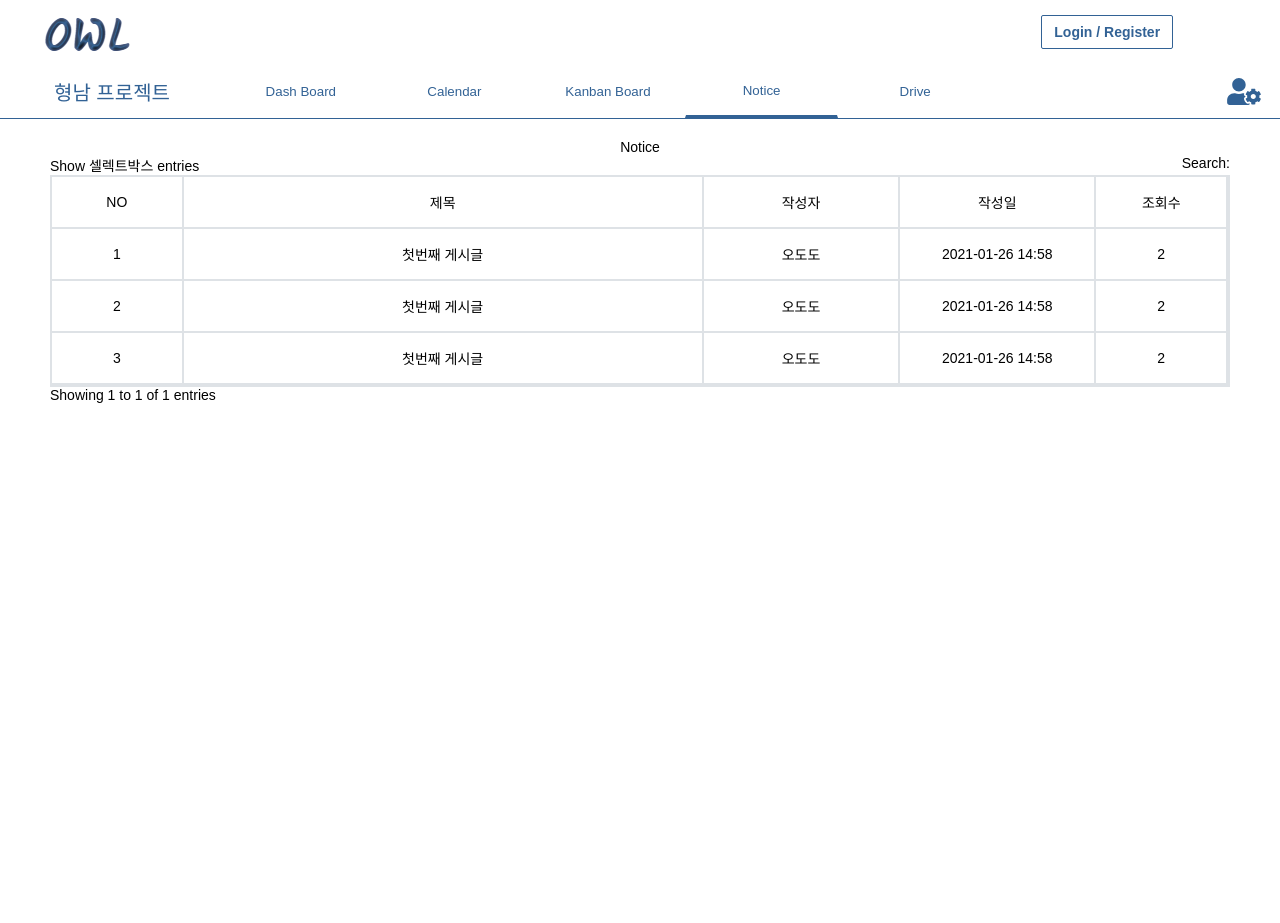
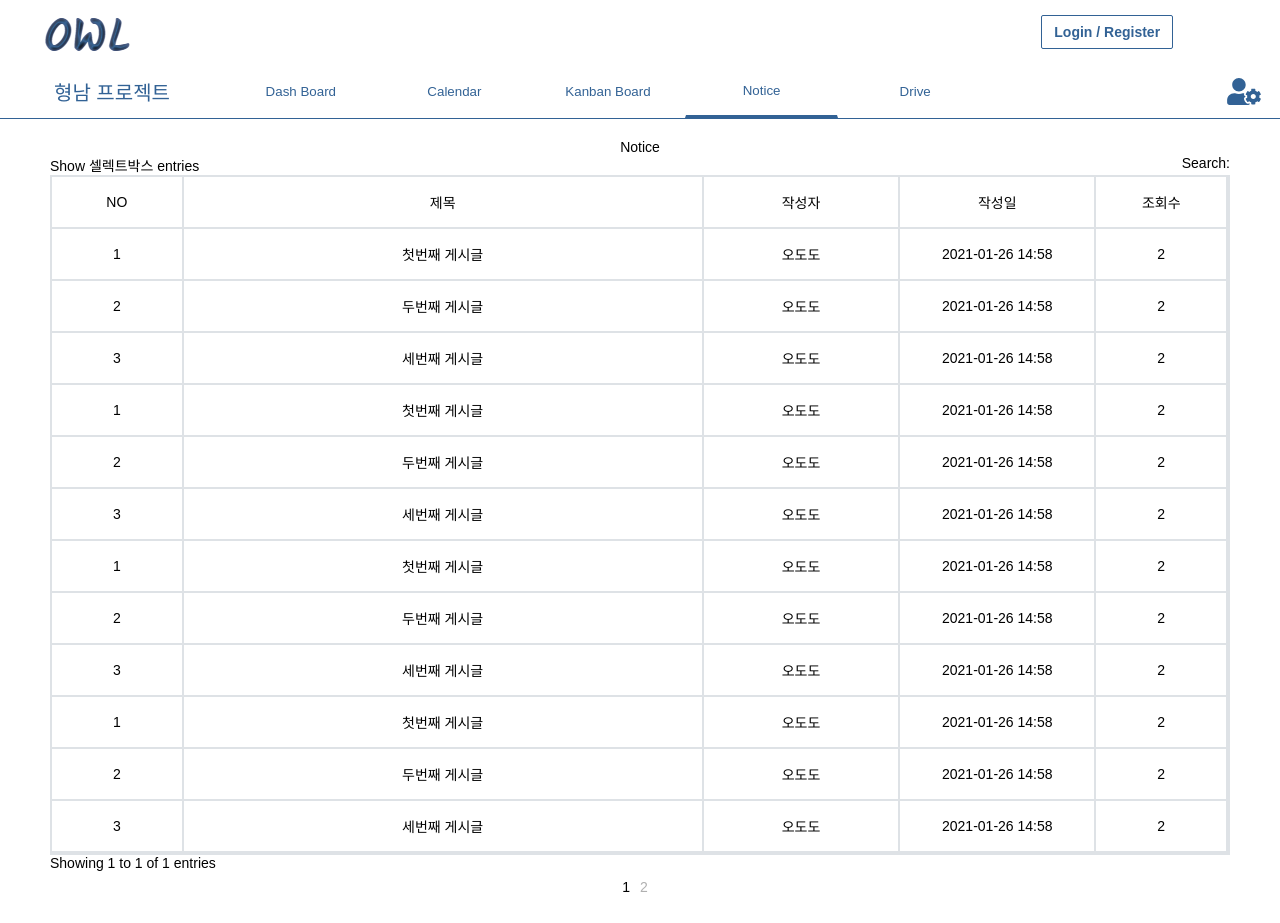
Before and after one commit to hyoungnamoh/react-owl, a Next.js app in the folder front/: page /project/projectList/projectDetail in a window 1280 px wide. Both pictures are taken after a click on the button "Notice". Before the commit the page ends 800 px from the top, so only its background shows below. Built offline with nearby package versions, Linux system fonts and the light colour scheme.

Commit message:
Modify: 페이징 작업중

```diff
--- a/front/components/NoticeTable.tsx
+++ b/front/components/NoticeTable.tsx
@@ -1,6 +1,7 @@
 import dayjs from "dayjs";
 import { useEffect, useState } from "react";
 import styles from '../styles/NoticeTable.module.scss';
+import PagingButton from "./PagingButton";
 
 const noticeDummyData: NoticeItem[] = [
   {
@@ -12,14 +13,77 @@ const noticeDummyData: NoticeItem[] = [
   },
   {
     id: 2,
+    title: '두번째 게시글',
+    writer: '오도도',
+    createdAt: dayjs().format('YYYY-MM-DD HH:mm'),
+    view: 2,
+  },
+  {
+    id: 3,
+    title: '세번째 게시글',
+    writer: '오도도',
+    createdAt: dayjs().format('YYYY-MM-DD HH:mm'),
+    view: 2,
+  },
+  {
+    id: 1,
     title: '첫번째 게시글',
     writer: '오도도',
     createdAt: dayjs().format('YYYY-MM-DD HH:mm'),
     view: 2,
   },
   {
+    id: 2,
+    title: '두번째 게시글',
+    writer: '오도도',
+    createdAt: dayjs().format('YYYY-MM-DD HH:mm'),
+    view: 2,
+  },
+  {
     id: 3,
+    title: '세번째 게시글',
+    writer: '오도도',
+    createdAt: dayjs().format('YYYY-MM-DD HH:mm'),
+    view: 2,
+  },
+  {
+    id: 1,
     title: '첫번째 게시글',
+    writer: '오도도',
+    createdAt: dayjs().format('YYYY-MM-DD HH:mm'),
+    view: 2,
+  },
+  {
+    id: 2,
+    title: '두번째 게시글',
+    writer: '오도도',
+    createdAt: dayjs().format('YYYY-MM-DD HH:mm'),
+    view: 2,
+  },
+  {
+    id: 3,
+    title: '세번째 게시글',
+    writer: '오도도',
+    createdAt: dayjs().format('YYYY-MM-DD HH:mm'),
+    view: 2,
+  },
+  {
+    id: 1,
+    title: '첫번째 게시글',
+    writer: '오도도',
+    createdAt: dayjs().format('YYYY-MM-DD HH:mm'),
+    view: 2,
+  },
+  {
+    id: 2,
+    title: '두번째 게시글',
+    writer: '오도도',
+    createdAt: dayjs().format('YYYY-MM-DD HH:mm'),
+    view: 2,
+  },
+  {
+    id: 3,
+    title: '세번째 게시글',
     writer: '오도도',
     createdAt: dayjs().format('YYYY-MM-DD HH:mm'),
     view: 2,
@@ -31,25 +95,43 @@ const NoticeTable = () => {
   const [currentPage, setCurrentPage] = useState<number>(1);
   useEffect(() => {
     getNoticeList();
-  }, []);
+  }, [currentPage]);
 
-  const getNoticeList = () => {
+  const getNoticeList = (page?: number) => {
+    console.log(noticeDummyData);
+    if (page) {
+      setCurrentPage(page);
+    }
     setNoticeList(noticeDummyData);
   }
 
-  const getPagingButton = () => {
-    let pagingButton: string[] = [];
-    let totalPage: number = Math.ceil(noticeList.length / showing);
-    let pagingButtonCount = (totalPage / 10 + 1) > 5 ? 5 : (totalPage / 10 + 1);
-    console.log(totalPage);
-    if (noticeList.length <= 0) {
-      return pagingButton;
-    }
-    pagingButton.push('Previous');
-    for(let i = currentPage; i < pagingButtonCount; i++) {
-      pagingButton.push(`${i + 1}`);
+  const movePage = (page: number) => {
+    if (page !== currentPage) {
+      noticeDummyData.push({
+        id: 4,
+        title: '네번째 게시글',
+        writer: '오도도',
+        createdAt: dayjs().format('YYYY-MM-DD HH:mm'),
+        view: 5,
+      },
+        {
+          id: 5,
+          title: '다섯번째 게시글',
+          writer: '오도도',
+          createdAt: dayjs().format('YYYY-MM-DD HH:mm'),
+          view: 2,
+        },
+        {
+          id: 6,
+          title: '여섯번째 게시글',
+          writer: '오도도',
+          createdAt: dayjs().format('YYYY-MM-DD HH:mm'),
+          view: 1,
+        });
+      getNoticeList(page);
     }
   }
+  console.log(currentPage);
   return (
     <>
       <div style={{ display: 'flex', justifyContent: 'center' }}>
@@ -83,8 +165,8 @@ const NoticeTable = () => {
             </div>
           </div>
           {
-            noticeDummyData.map(e => {
-              console.log(e);
+            noticeList.map(e => {
+              console.log(noticeList);
               return (
                 <div className={styles.tableRow}>
                   <div className={styles.tableCell} style={{ flex: 1 }}>
@@ -113,7 +195,7 @@ const NoticeTable = () => {
           Showing 1 to 1 of 1 entries
       </div>
         <div>
-          {getPagingButton()}
+          <PagingButton totalPage={noticeDummyData.length / 10 + 1} currentPage={currentPage} movePage={movePage} />
         </div>
       </div>
     </>
--- a/front/components/PagingButton.tsx
+++ b/front/components/PagingButton.tsx
@@ -1,4 +1,6 @@
 import React, { Component, FC } from "react";
+import PagingItem from "./PagingItem";
+import styles from '../styles/PagingButton.module.scss';
 
 const pageRangeDisplayed = 5;
 const prevPageImg = '/images/paging/prev_page_icon.png';
@@ -64,35 +66,35 @@ const PagingButton: FC<PagingButtonProps> = ({ totalPage, currentPage, movePage
       i++
     ) {
       pages.push(
-        <PageItem
+        <PagingItem
           isActive={i === currentPage}
-          key={i}
+          key={`${i}`}
           pageNumber={i}
           pageText={i + ""}
-          onClick={movePage}
+          movePage={movePage}
         />
       );
     }
 
     isPrevPageVisible({ visible: pageInfo.has_previous_page }) &&
       pages.unshift(
-        <PageItem
+        <PagingItem
           key={"prev" + pageInfo.previous_page}
           pageNumber={pageInfo.previous_page}
-          onClick={movePage}
-          image={prevPageImg}
-          isDisabled={!pageInfo.has_previous_page}
+          movePage={movePage}
+          image={'<'}
+          disabled={!pageInfo.has_previous_page}
         />
       );
 
     isNextPageVisible({ visible: pageInfo.has_next_page }) &&
       pages.push(
-        <PageItem
+        <PagingItem
           key={"next" + pageInfo.next_page}
           pageNumber={pageInfo.next_page}
-          onClick={movePage}
-          image={nextPageImg}
-          isDisabled={!pageInfo.has_next_page}
+          movePage={movePage}
+          image={'>'}
+          disabled={!pageInfo.has_next_page}
         />
       );
 
--- a/front/components/PagingItem.tsx
+++ b/front/components/PagingItem.tsx
@@ -1,35 +1,22 @@
-import React, { Component, FC } from "react";
-const PagingItem: FC<PagingItemProps> = ({ isActive, image, pageText, pageNumber, onClick }) => {
-  const getPagingItemStyle = ({ type }: GetPagingItemStyleProps) => {
-    switch (type) {
-      case 'color':
-        return isActive ? '#000000' : '#b0b0b0';
-      case 'fontWeight':
-        return isActive ? 400 : 200;
-      default:
-        break;
-    }
-    return 'd';
+import React, { Component, CSSProperties, FC } from "react";
+const PagingItem: FC<PagingItemProps> = ({ isActive, image, pageText, pageNumber, movePage }) => {
+  const getPagingItemStyle = (isActive: boolean | undefined): CSSProperties => {
+    return {
+      padding: '0px 5px',
+      color: isActive ? '#000000' : '#b0b0b0',
+      fontWeight: isActive ? 400 : 200,
+      cursor: 'pointer'
+    };
   }
 
   const renderTextOrImage = () => {
-    if (!!image) {
-      return <img style={{ height: 15 }} src={image} />
-    } else {
-      return pageText
-    }
-
+    return pageText;
   }
 
   return (
     <span
-      style={{
-        padding: '0px 5px',
-        color: getPagingItemStyle({ type: 'color' }),
-        fontWeight: getPagingItemStyle({ type: 'fontWeight' }),
-        cursor: 'pointer'
-      }}
-      onClick={() => onClick(pageNumber)}>
+      style={getPagingItemStyle(isActive)}
+      onClick={() => movePage(pageNumber)}>
       {renderTextOrImage()}
     </span>
   )
--- /dev/null
+++ b/front/styles/PagingButton.module.scss
@@ -0,0 +1,6 @@
+.pages_wrap {
+  display: flex;
+  justify-content: center;
+  align-items: center;
+  margin: 8px auto;
+}
```
Also changed, not shown: front/types/declarations.d.ts (+7 -5 lines), 1 other file (tests, documents, lock files or other folders).
